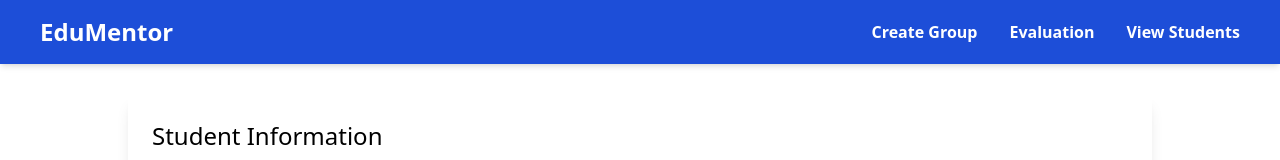
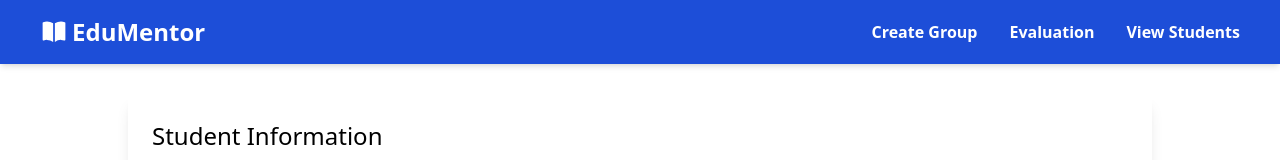
Before and after one commit to Pranav13-09/Scaler_Mentor, a Next.js app: page / in a window 1280 px wide. Shown: the top 160 px of the page. Built offline with nearby package versions, Linux system fonts and the light colour scheme; no server answers; the database is empty.

Commit message:
UI Changes

```diff
--- a/Components/NavBar2.js
+++ b/Components/NavBar2.js
@@ -16,7 +16,7 @@ const Header = () => {
            <div className='md:flex items-center justify-between  py-4 md:px-10 px-7'>
 
             <div className='font-bold text-2xl cursor-pointer flex items-center gap-1'>
-
+                <BookOpenIcon className='w-7 h-7  text-white'/>
                 <span className='text-white'> EduMentor</span>
             </div>
 
```
